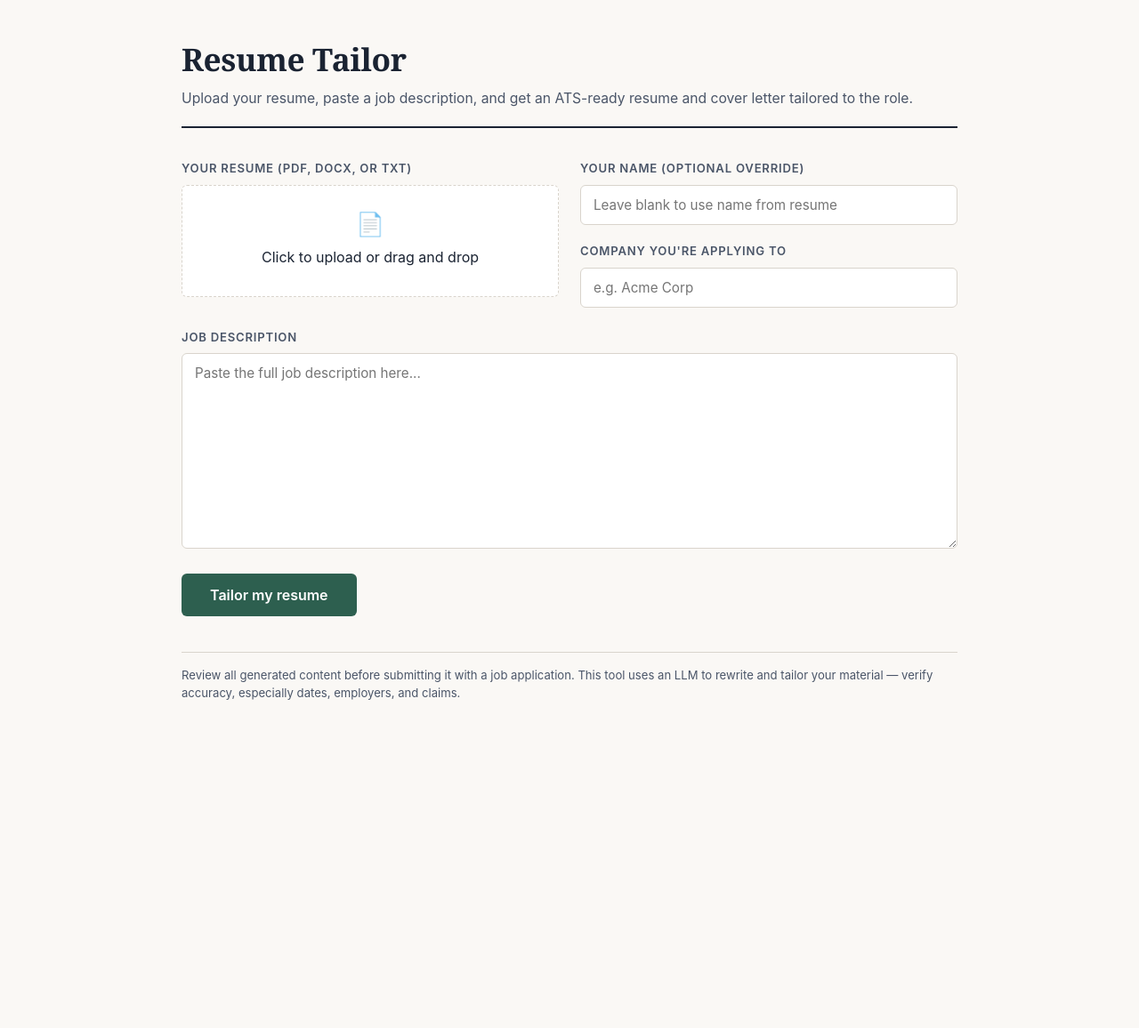
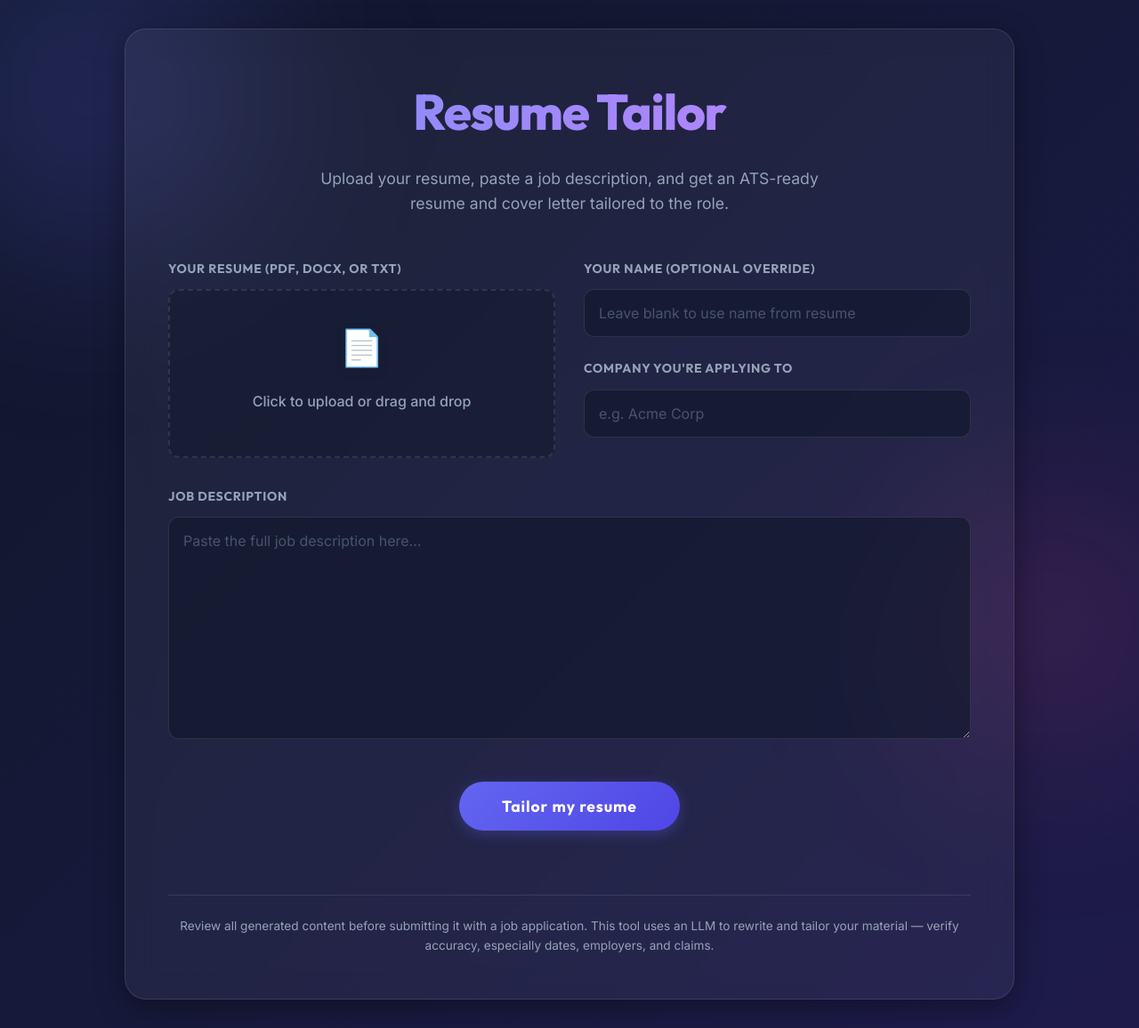
Before and after one commit to Ravindra3764/resumeparer_with_generator, a Python web app: template templates/index.html in a window 1280 px wide. Shown: the whole page at 89% size. Before the commit the page ends 787 px from the top, so only its background shows below. Run offline with Jinja, Linux system fonts and the light colour scheme; the template is opened without the code that fills it, so the values that code supplies are empty.

Commit message:
feat: create modern ATS-optimized web interface for resume tailoring

```diff
--- a/templates/index.html
+++ b/templates/index.html
@@ -3,295 +3,423 @@
 <head>
 <meta charset="UTF-8">
 <meta name="viewport" content="width=device-width, initial-scale=1.0">
-<title>Resume Tailor</title>
+<title>Resume Tailor - ATS Optimized</title>
+<link rel="preconnect" href="https://fonts.googleapis.com">
+<link rel="preconnect" href="https://fonts.gstatic.com" crossorigin>
+<link href="https://fonts.googleapis.com/css2?family=Inter:wght@300;400;500;600&family=Outfit:wght@500;700;800&display=swap" rel="stylesheet">
 <style>
   :root {
-    --ink: #1a2332;
-    --ink-soft: #4a5568;
-    --paper: #faf8f5;
-    --accent: #2d5f4f;
-    --accent-soft: #e8f0ed;
-    --line: #d9d4cc;
-    --warn: #b5481f;
-    --serif: "Source Serif Pro", Georgia, serif;
-    --sans: "Inter", -apple-system, BlinkMacSystemFont, "Segoe UI", sans-serif;
+    --bg-gradient: linear-gradient(135deg, #0f172a 0%, #1e1b4b 100%);
+    --glass-bg: rgba(255, 255, 255, 0.05);
+    --glass-border: rgba(255, 255, 255, 0.1);
+    --glass-shadow: 0 8px 32px 0 rgba(0, 0, 0, 0.37);
+    --text-primary: #f8fafc;
+    --text-secondary: #94a3b8;
+    --accent-primary: #6366f1;
+    --accent-hover: #818cf8;
+    --accent-glow: 0 0 20px rgba(99, 102, 241, 0.5);
+    --success: #10b981;
+    --error: #ef4444;
+    --font-heading: 'Outfit', sans-serif;
+    --font-body: 'Inter', sans-serif;
   }
 
-  * { box-sizing: border-box; }
+  * { box-sizing: border-box; margin: 0; padding: 0; }
 
   body {
-    margin: 0;
-    font-family: var(--sans);
-    background: var(--paper);
-    color: var(--ink);
-    line-height: 1.5;
+    font-family: var(--font-body);
+    background: var(--bg-gradient);
+    color: var(--text-primary);
+    line-height: 1.6;
+    min-height: 100vh;
+    padding: 2rem 1rem;
+    position: relative;
+    overflow-x: hidden;
+  }
+
+  /* Decorative background blobs */
+  body::before, body::after {
+    content: '';
+    position: fixed;
+    border-radius: 50%;
+    filter: blur(100px);
+    z-index: -1;
+  }
+  body::before {
+    width: 400px; height: 400px;
+    background: rgba(99, 102, 241, 0.2);
+    top: -100px; left: -100px;
+  }
+  body::after {
+    width: 300px; height: 300px;
+    background: rgba(236, 72, 153, 0.15);
+    bottom: -50px; right: -50px;
   }
 
   .wrap {
-    max-width: 920px;
+    max-width: 1000px;
     margin: 0 auto;
-    padding: 40px 24px 80px;
+    background: var(--glass-bg);
+    backdrop-filter: blur(16px);
+    -webkit-backdrop-filter: blur(16px);
+    border: 1px solid var(--glass-border);
+    border-radius: 24px;
+    padding: 3rem;
+    box-shadow: var(--glass-shadow);
   }
 
   header {
-    margin-bottom: 36px;
-    border-bottom: 2px solid var(--ink);
-    padding-bottom: 20px;
+    margin-bottom: 3rem;
+    text-align: center;
+    position: relative;
   }
 
   header h1 {
-    font-family: var(--serif);
-    font-size: 2.2rem;
-    margin: 0 0 6px;
-    letter-spacing: -0.01em;
+    font-family: var(--font-heading);
+    font-size: 3.5rem;
+    font-weight: 800;
+    margin-bottom: 1rem;
+    background: linear-gradient(to right, #818cf8, #c084fc);
+    -webkit-background-clip: text;
+    -webkit-text-fill-color: transparent;
+    letter-spacing: -0.02em;
   }
 
   header p {
-    color: var(--ink-soft);
-    margin: 0;
-    font-size: 0.98rem;
+    color: var(--text-secondary);
+    font-size: 1.1rem;
+    max-width: 600px;
+    margin: 0 auto;
   }
 
   .grid {
     display: grid;
     grid-template-columns: 1fr 1fr;
-    gap: 24px;
-    margin-bottom: 24px;
+    gap: 2rem;
+    margin-bottom: 2rem;
   }
 
-  @media (max-width: 760px) {
+  @media (max-width: 768px) {
     .grid { grid-template-columns: 1fr; }
+    .wrap { padding: 2rem 1.5rem; }
+    header h1 { font-size: 2.5rem; }
   }
 
   .field {
     display: flex;
     flex-direction: column;
-    gap: 8px;
+    gap: 0.75rem;
   }
 
   .field.full { grid-column: 1 / -1; }
 
   label {
-    font-size: 0.82rem;
+    font-size: 0.875rem;
     font-weight: 600;
     text-transform: uppercase;
-    letter-spacing: 0.06em;
-    color: var(--ink-soft);
+    letter-spacing: 0.05em;
+    color: var(--text-secondary);
+    font-family: var(--font-heading);
   }
 
   input[type="text"],
   textarea {
-    font-family: var(--sans);
-    font-size: 0.95rem;
-    padding: 12px 14px;
-    border: 1.5px solid var(--line);
-    border-radius: 6px;
-    background: #fff;
-    color: var(--ink);
+    font-family: var(--font-body);
+    font-size: 1rem;
+    padding: 1rem;
+    background: rgba(15, 23, 42, 0.6);
+    border: 1px solid var(--glass-border);
+    border-radius: 12px;
+    color: var(--text-primary);
+    transition: all 0.3s ease;
     resize: vertical;
   }
 
   input[type="text"]:focus,
   textarea:focus {
     outline: none;
-    border-color: var(--accent);
+    border-color: var(--accent-primary);
+    box-shadow: var(--accent-glow);
+    background: rgba(15, 23, 42, 0.8);
+  }
+
+  input[type="text"]::placeholder,
+  textarea::placeholder {
+    color: #475569;
   }
 
   textarea#job_description {
-    min-height: 220px;
+    min-height: 250px;
   }
 
   .upload-box {
-    border: 1.5px dashed var(--line);
-    border-radius: 6px;
-    background: #fff;
-    padding: 24px;
+    border: 2px dashed var(--glass-border);
+    border-radius: 12px;
+    background: rgba(15, 23, 42, 0.4);
+    padding: 2rem;
     text-align: center;
     cursor: pointer;
-    transition: border-color 0.15s;
+    transition: all 0.3s ease;
+    height: 100%;
+    display: flex;
+    flex-direction: column;
+    justify-content: center;
+    align-items: center;
   }
 
   .upload-box:hover, .upload-box.dragover {
-    border-color: var(--accent);
-    background: var(--accent-soft);
+    border-color: var(--accent-primary);
+    background: rgba(99, 102, 241, 0.1);
   }
 
   .upload-box input { display: none; }
 
-  .upload-box .filename {
-    margin-top: 8px;
-    font-size: 0.85rem;
-    color: var(--accent);
-    font-weight: 600;
+  .upload-icon {
+    font-size: 2.5rem;
+    margin-bottom: 1rem;
+    display: block;
+    filter: drop-shadow(0 4px 6px rgba(0,0,0,0.1));
   }
 
-  .upload-icon {
-    font-size: 1.6rem;
-    margin-bottom: 6px;
-    display: block;
+  .upload-box span {
+    color: var(--text-secondary);
+    font-weight: 500;
+  }
+
+  .upload-box .filename {
+    margin-top: 1rem;
+    font-size: 0.9rem;
+    color: var(--accent-primary);
+    font-weight: 600;
   }
 
   .submit-row {
     display: flex;
+    flex-direction: column;
     align-items: center;
-    gap: 16px;
-    margin-top: 28px;
+    gap: 1.5rem;
+    margin-top: 3rem;
   }
 
   button.primary {
-    font-family: var(--sans);
-    font-size: 1rem;
-    font-weight: 600;
-    padding: 14px 32px;
-    background: var(--accent);
+    font-family: var(--font-heading);
+    font-size: 1.1rem;
+    font-weight: 700;
+    padding: 1rem 3rem;
+    background: linear-gradient(135deg, var(--accent-primary), #4f46e5);
     color: #fff;
     border: none;
-    border-radius: 6px;
+    border-radius: 99px;
     cursor: pointer;
-    transition: background 0.15s;
+    transition: all 0.3s ease;
+    box-shadow: 0 4px 15px rgba(99, 102, 241, 0.3);
+    letter-spacing: 0.05em;
+    position: relative;
+    overflow: hidden;
   }
 
-  button.primary:hover { background: #234a3d; }
-  button.primary:disabled { background: var(--line); cursor: not-allowed; }
+  button.primary::after {
+    content: '';
+    position: absolute;
+    top: 0; left: 0; width: 100%; height: 100%;
+    background: linear-gradient(rgba(255,255,255,0.2), transparent);
+    opacity: 0;
+    transition: opacity 0.3s;
+  }
+
+  button.primary:hover {
+    transform: translateY(-2px);
+    box-shadow: var(--accent-glow);
+  }
+  button.primary:hover::after { opacity: 1; }
+
+  button.primary:disabled {
+    background: #334155;
+    color: #94a3b8;
+    cursor: not-allowed;
+    transform: none;
+    box-shadow: none;
+  }
 
   .status {
-    font-size: 0.9rem;
-    color: var(--ink-soft);
+    font-size: 1rem;
+    color: var(--text-secondary);
+    font-weight: 500;
+  }
+  .status.error { color: var(--error); }
+
+  /* Results styling */
+  #results {
+    display: none;
+    margin-top: 4rem;
+    animation: fadeIn 0.5s ease-out;
   }
 
-  .status.error { color: var(--warn); }
-
-  /* Results */
-  #results {
-    display: none;
-    margin-top: 48px;
-    border-top: 2px solid var(--ink);
-    padding-top: 32px;
+  @keyframes fadeIn {
+    from { opacity: 0; transform: translateY(20px); }
+    to { opacity: 1; transform: translateY(0); }
   }
 
   .match-card {
     display: flex;
     align-items: center;
-    gap: 24px;
-    background: #fff;
-    border: 1.5px solid var(--line);
-    border-radius: 8px;
-    padding: 20px 24px;
-    margin-bottom: 28px;
+    gap: 2rem;
+    background: rgba(15, 23, 42, 0.6);
+    border: 1px solid var(--glass-border);
+    border-radius: 16px;
+    padding: 2rem;
+    margin-bottom: 2rem;
+    box-shadow: inset 0 0 20px rgba(255,255,255,0.02);
   }
 
   .match-score {
-    font-family: var(--serif);
-    font-size: 3rem;
-    font-weight: 700;
-    color: var(--accent);
+    font-family: var(--font-heading);
+    font-size: 4rem;
+    font-weight: 800;
+    background: linear-gradient(to bottom right, #34d399, #10b981);
+    -webkit-background-clip: text;
+    -webkit-text-fill-color: transparent;
     line-height: 1;
-    min-width: 90px;
+    min-width: 120px;
+    text-align: center;
+    position: relative;
   }
 
-  .match-score .pct { font-size: 1.4rem; opacity: 0.6; }
+  .match-score .pct {
+    font-size: 1.5rem;
+    opacity: 0.8;
+    -webkit-text-fill-color: var(--text-secondary);
+  }
 
   .match-details { flex: 1; }
-  .match-details h3 { margin: 0 0 6px; font-size: 1rem; }
+  .match-details h3 {
+    font-family: var(--font-heading);
+    margin: 0 0 1rem;
+    font-size: 1.25rem;
+    color: #e2e8f0;
+  }
 
-  .keyword-list { display: flex; flex-wrap: wrap; gap: 6px; margin-top: 6px; }
+  .keyword-list { display: flex; flex-wrap: wrap; gap: 0.5rem; margin-top: 0.5rem; }
 
   .kw {
-    font-size: 0.78rem;
-    padding: 3px 10px;
-    border-radius: 999px;
-    background: var(--accent-soft);
-    color: var(--accent);
+    font-size: 0.8rem;
+    padding: 0.4rem 1rem;
+    border-radius: 99px;
+    background: rgba(16, 185, 129, 0.1);
+    border: 1px solid rgba(16, 185, 129, 0.2);
+    color: #34d399;
+    font-weight: 500;
   }
 
-  .kw.missing { background: #fbe9e3; color: var(--warn); }
+  .kw.missing {
+    background: rgba(239, 68, 68, 0.1);
+    border-color: rgba(239, 68, 68, 0.2);
+    color: #f87171;
+  }
 
   .downloads {
     display: flex;
-    gap: 12px;
+    gap: 1rem;
     flex-wrap: wrap;
-    margin-bottom: 32px;
+    margin-bottom: 3rem;
   }
 
   .downloads a {
     display: inline-flex;
     align-items: center;
-    gap: 8px;
-    padding: 10px 18px;
-    border: 1.5px solid var(--ink);
-    border-radius: 6px;
-    color: var(--ink);
+    gap: 0.5rem;
+    padding: 0.75rem 1.5rem;
+    border: 1px solid var(--glass-border);
+    border-radius: 12px;
+    color: var(--text-primary);
     text-decoration: none;
-    font-size: 0.9rem;
+    font-size: 0.95rem;
     font-weight: 600;
-    background: #fff;
-    transition: all 0.15s;
+    background: rgba(255,255,255,0.05);
+    transition: all 0.3s ease;
   }
 
-  .downloads a:hover { background: var(--ink); color: #fff; }
+  .downloads a:hover {
+    background: var(--accent-primary);
+    border-color: var(--accent-primary);
+    transform: translateY(-2px);
+    box-shadow: var(--accent-glow);
+  }
 
-  .preview-section { margin-bottom: 32px; }
+  .preview-section { margin-bottom: 3rem; }
 
   .preview-section h2 {
-    font-family: var(--serif);
-    font-size: 1.4rem;
-    border-bottom: 1px solid var(--line);
-    padding-bottom: 8px;
-    margin-bottom: 16px;
+    font-family: var(--font-heading);
+    font-size: 1.8rem;
+    border-bottom: 1px solid var(--glass-border);
+    padding-bottom: 1rem;
+    margin-bottom: 1.5rem;
+    color: #f8fafc;
   }
 
-  .resume-preview {
-    background: #fff;
-    border: 1.5px solid var(--line);
-    border-radius: 8px;
-    padding: 32px 40px;
-    font-size: 0.92rem;
+  .resume-preview, .cover-letter-preview {
+    background: #ffffff;
+    color: #0f172a; /* Needs to be readable like a real paper doc */
+    border-radius: 12px;
+    padding: 3rem;
+    font-size: 0.95rem;
+    box-shadow: 0 10px 30px rgba(0,0,0,0.2);
   }
 
-  .resume-preview .name { font-family: var(--serif); font-size: 1.6rem; font-weight: 700; text-align: center; color: var(--accent); }
-  .resume-preview .contact { text-align: center; font-size: 0.82rem; color: var(--ink-soft); margin-bottom: 16px; }
+  .resume-preview .name {
+    font-family: var(--font-heading);
+    font-size: 2rem;
+    font-weight: 800;
+    text-align: center;
+    color: #1e293b;
+    margin-bottom: 0.5rem;
+  }
+  .resume-preview .contact {
+    text-align: center;
+    font-size: 0.85rem;
+    color: #64748b;
+    margin-bottom: 2rem;
+  }
   .resume-preview h3 {
-    font-size: 0.85rem;
+    font-size: 1rem;
     text-transform: uppercase;
-    letter-spacing: 0.06em;
-    color: var(--accent);
-    border-bottom: 1.5px solid var(--accent);
-    padding-bottom: 4px;
-    margin: 18px 0 8px;
+    letter-spacing: 0.08em;
+    color: #334155;
+    border-bottom: 2px solid #cbd5e1;
+    padding-bottom: 0.5rem;
+    margin: 1.5rem 0 1rem;
   }
-  .resume-preview .job-row { display: flex; justify-content: space-between; font-weight: 700; margin-top: 10px; }
-  .resume-preview .job-meta { font-style: italic; font-size: 0.8rem; color: var(--ink-soft); }
-  .resume-preview ul { margin: 4px 0 8px 20px; padding: 0; }
-  .resume-preview li { margin-bottom: 3px; }
+  .resume-preview .job-row { display: flex; justify-content: space-between; font-weight: 700; margin-top: 1rem; color: #1e293b;}
+  .resume-preview .job-meta { font-style: italic; font-size: 0.85rem; color: #64748b; }
+  .resume-preview ul { margin: 0.5rem 0 1rem 1.5rem; padding: 0; }
+  .resume-preview li { margin-bottom: 0.4rem; color: #334155; }
 
   .cover-letter-preview {
-    background: #fff;
-    border: 1.5px solid var(--line);
-    border-radius: 8px;
-    padding: 32px 40px;
-    font-size: 0.92rem;
     white-space: pre-wrap;
+    line-height: 1.7;
+    color: #334155;
   }
 
   .spinner {
-    width: 16px; height: 16px;
-    border: 2px solid var(--line);
-    border-top-color: var(--accent);
+    width: 20px; height: 20px;
+    border: 3px solid rgba(255,255,255,0.3);
+    border-top-color: #fff;
     border-radius: 50%;
-    animation: spin 0.7s linear infinite;
+    animation: spin 0.8s linear infinite;
     display: inline-block;
     vertical-align: middle;
-    margin-right: 8px;
+    margin-right: 0.5rem;
   }
 
   @keyframes spin { to { transform: rotate(360deg); } }
 
   .disclaimer {
-    margin-top: 40px;
-    font-size: 0.82rem;
-    color: var(--ink-soft);
-    border-top: 1px solid var(--line);
-    padding-top: 16px;
+    margin-top: 3rem;
+    font-size: 0.85rem;
+    color: var(--text-secondary);
+    text-align: center;
+    border-top: 1px solid var(--glass-border);
+    padding-top: 1.5rem;
   }
 </style>
 </head>
```
